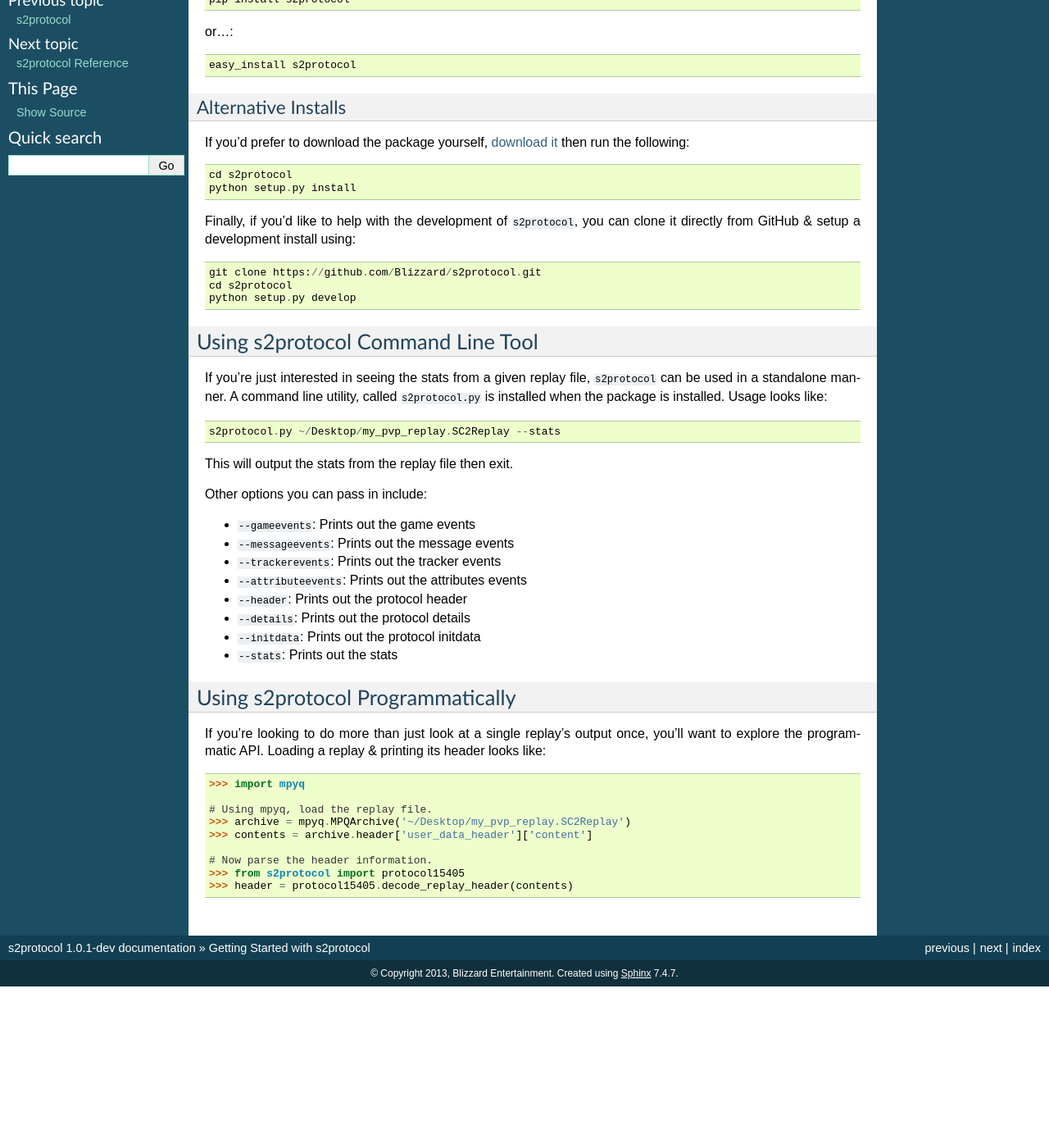
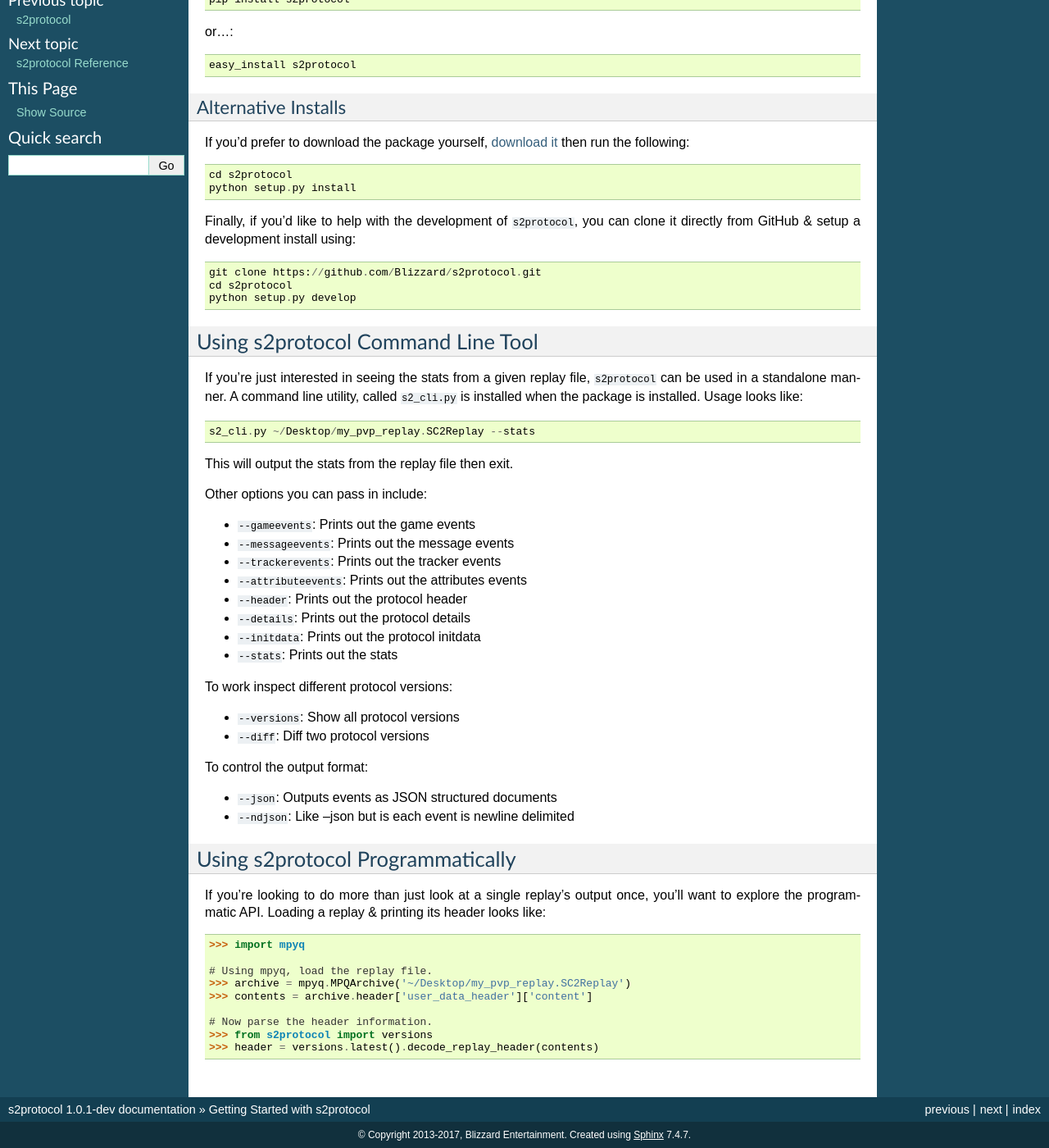
Before and after one commit to Blizzard/s2protocol, a Sphinx documentation site: the page built from docs/tutorial.rst, in a window 1280 px wide and 1400 px high, scrolled down 223 px. Shown: the whole window at 82% size. Built offline with Sphinx 7.4.7, drawn with Linux system fonts in a browser that asks for light colours; before the commit the page ends 1426 px from its top, so only the background shows below that.

Commit message:
Adding and fixing docs

```diff
--- a/docs/conf.py
+++ b/docs/conf.py
@@ -16,7 +16,8 @@
 # If extensions (or modules to document with autodoc) are in another directory,
 # add these directories to sys.path here. If the directory is relative to the
 # documentation root, use os.path.abspath to make it absolute, like shown here.
-#sys.path.insert(0, os.path.abspath('.'))
+sys.path.insert(0, os.path.abspath('..'))
+sys.path.insert(0, os.path.abspath('../s2protocol'))
 
 # -- General configuration -----------------------------------------------------
 
@@ -41,7 +42,7 @@
 
 # General information about the project.
 project = u's2protocol'
-copyright = u'2013, Blizzard Entertainment'
+copyright = u'2013-2017, Blizzard Entertainment'
 
 # The version info for the project you're documenting, acts as replacement for
 # |version| and |release|, also used in various other places throughout the
--- a/docs/tutorial.rst
+++ b/docs/tutorial.rst
@@ -44,10 +44,10 @@
 
 If you're just interested in seeing the stats from a given replay file,
 ``s2protocol`` can be used in a standalone manner. A command line utility,
-called ``s2protocol.py`` is installed when the package is installed. Usage
+called ``s2_cli.py`` is installed when the package is installed. Usage
 looks like::
 
-    s2protocol.py ~/Desktop/my_pvp_replay.SC2Replay --stats
+    s2_cli.py ~/Desktop/my_pvp_replay.SC2Replay --stats
 
 This will output the stats from the replay file then exit.
 
@@ -61,6 +61,16 @@
 * ``--details``: Prints out the protocol details
 * ``--initdata``: Prints out the protocol initdata
 * ``--stats``: Prints out the stats
+
+To work inspect different protocol versions:
+
+* ``--versions``: Show all protocol versions
+* ``--diff``: Diff two protocol versions
+
+To control the output format:
+
+* ``--json``: Outputs events as JSON structured documents
+* ``--ndjson``: Like --json but is each event is newline delimited
 
 
 Using s2protocol Programmatically
@@ -77,5 +87,5 @@
     >>> contents = archive.header['user_data_header']['content']
 
     # Now parse the header information.
-    >>> from s2protocol import protocol15405
-    >>> header = protocol15405.decode_replay_header(contents)
+    >>> from s2protocol import versions
+    >>> header = versions.latest().decode_replay_header(contents)
```
Also changed, not shown: docs/README.md (added, +4 -0 lines), docs/refs/s2protocol.rst (+4 -88 lines), 2 other files.
